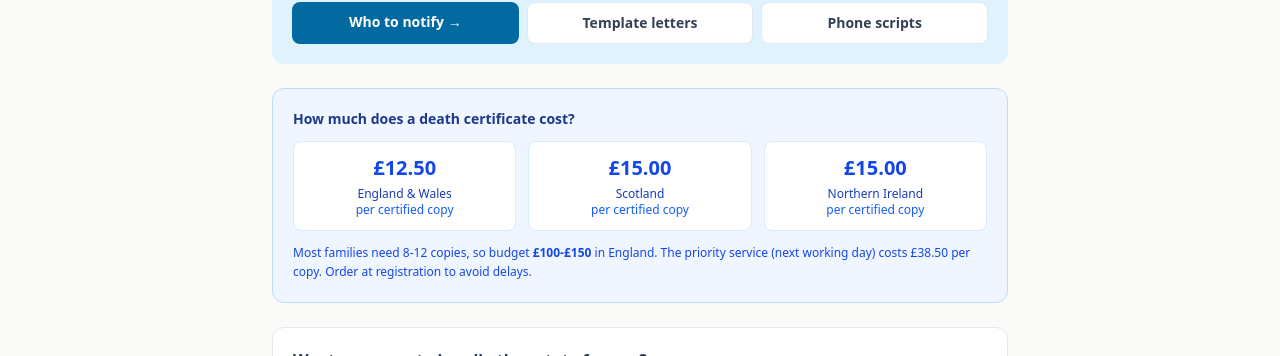
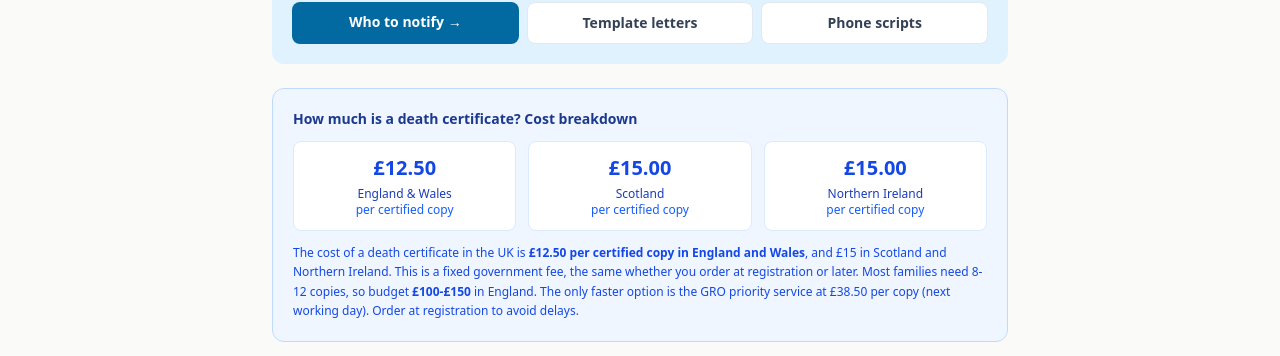
Before and after one commit to skillettsites/helpafterloss, a Next.js app: page /blog/death-certificate-how-many-copies in a window 1280 px wide. Shown: the part 596-952 px from the top of the page. Built offline with nearby package versions, Linux system fonts and the light colour scheme; no server answers.

Commit message:
Expand death certificate cost section copy to target cost-intent search queries

```diff
--- a/src/app/blog/death-certificate-how-many-copies/page.tsx
+++ b/src/app/blog/death-certificate-how-many-copies/page.tsx
@@ -111,9 +111,12 @@ export default function DeathCertificateHowManyCopiesPage() {
         </div>
       </div>
 
-      {/* Cost callout: targets "how much is a death certificate" (514 impressions/mo, pos 9) */}
-      <div className="bg-blue-50 border border-blue-200 rounded-xl p-5 mb-6">
-        <h2 className="text-sm font-semibold text-blue-900 mb-3">How much does a death certificate cost?</h2>
+      {/* Cost callout: targets "how much is a death certificate" / "cost of death certificate uk"
+          (~1,160 impressions/mo combined across cost-phrased queries, ranking position 6-8,
+          well behind the "how many" queries at position 1.6-3.5 - expanded with more explicit
+          cost-intent copy so Google has more to match this section against those queries) */}
+      <div id="cost" className="bg-blue-50 border border-blue-200 rounded-xl p-5 mb-6">
+        <h2 className="text-sm font-semibold text-blue-900 mb-3">How much is a death certificate? Cost breakdown</h2>
         <div className="grid grid-cols-3 gap-3 text-center mb-3">
           <div className="bg-white rounded-lg p-3 border border-blue-100">
             <p className="text-xl font-bold text-blue-700">£12.50</p>
@@ -131,7 +134,7 @@ export default function DeathCertificateHowManyCopiesPage() {
             <p className="text-xs text-blue-600">per certified copy</p>
           </div>
         </div>
-        <p className="text-xs text-blue-700 leading-relaxed">Most families need 8-12 copies, so budget <strong>£100-£150</strong> in England. The priority service (next working day) costs £38.50 per copy. Order at registration to avoid delays.</p>
+        <p className="text-xs text-blue-700 leading-relaxed">The cost of a death certificate in the UK is <strong>£12.50 per certified copy in England and Wales</strong>, and £15 in Scotland and Northern Ireland. This is a fixed government fee, the same whether you order at registration or later. Most families need 8-12 copies, so budget <strong>£100-£150</strong> in England. The only faster option is the GRO priority service at £38.50 per copy (next working day). Order at registration to avoid delays.</p>
       </div>
 
       {/* Early probate CTA: many readers are overwhelmed and want someone to handle it */}
@@ -164,6 +167,7 @@ export default function DeathCertificateHowManyCopiesPage() {
       </div>
 
       <TableOfContents items={[
+        { id: 'cost', label: 'How much does it cost?' },
         { id: 'who-needs-copy', label: 'Who needs a certified copy?' },
         { id: 'certified-vs-originals', label: 'Certified copies vs originals vs photocopies' },
         { id: 'how-to-order', label: 'How to order death certificates' },
```
